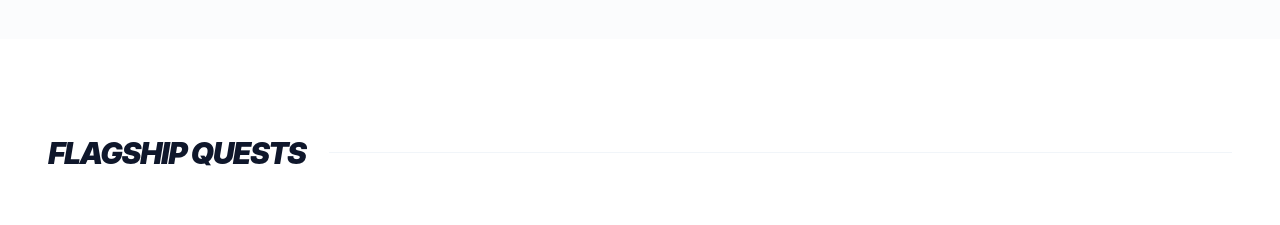
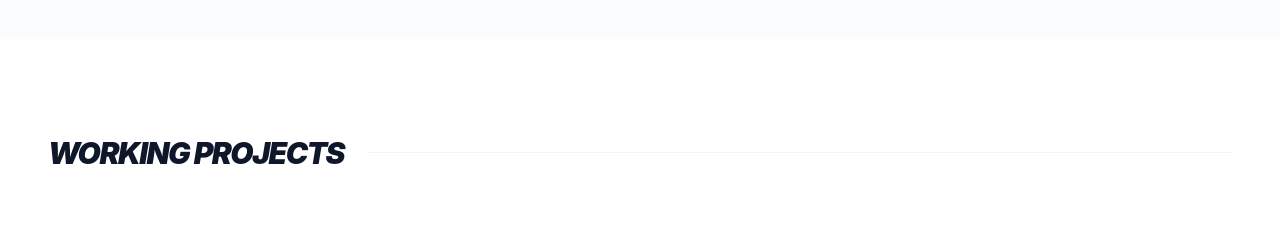
Before and after one commit to 24279160/my-portfolio, a React (Vite) app: page / in a window 1280 px wide. Shown: the part 2320-2545 px from the top of the page. Built offline with nearby package versions, Linux system fonts and the light colour scheme.

Commit message:
04.16-V20.63
改文案

```diff
--- a/src/App.jsx
+++ b/src/App.jsx
@@ -1266,7 +1266,7 @@ const App = () => {
         <div className="max-w-[1200px] mx-auto">
 
           <div className="flex items-center gap-6 mb-16 text-left">
-            <h2 className="text-3xl font-black uppercase tracking-tighter italic text-slate-900">Flagship Quests</h2>
+            <h2 className="text-3xl font-black uppercase tracking-tighter italic text-slate-900">Working Projects</h2>
             <div className="h-[1px] flex-grow bg-slate-100"></div>
           </div>
 
@@ -1475,7 +1475,7 @@ const App = () => {
 
           <div className="text-center mb-20">
             <div className="inline-block px-5 py-2 bg-slate-50 rounded-full border border-slate-100 mb-6">
-               <span className="text-xs font-black text-slate-400 tracking-[0.4em] uppercase text-center">Professional Network</span>
+               <span className="text-xs font-black text-slate-400 tracking-[0.4em] uppercase text-center">Professional skills</span>
             </div>
             <h2 className="text-4xl md:text-5xl font-black text-slate-900 mb-5 leading-tight tracking-tighter text-center">聯絡資訊</h2>
             <p className="text-slate-400 font-medium text-center">期待與您的團隊攜手合作，共同創造產品價值。</p>
```
